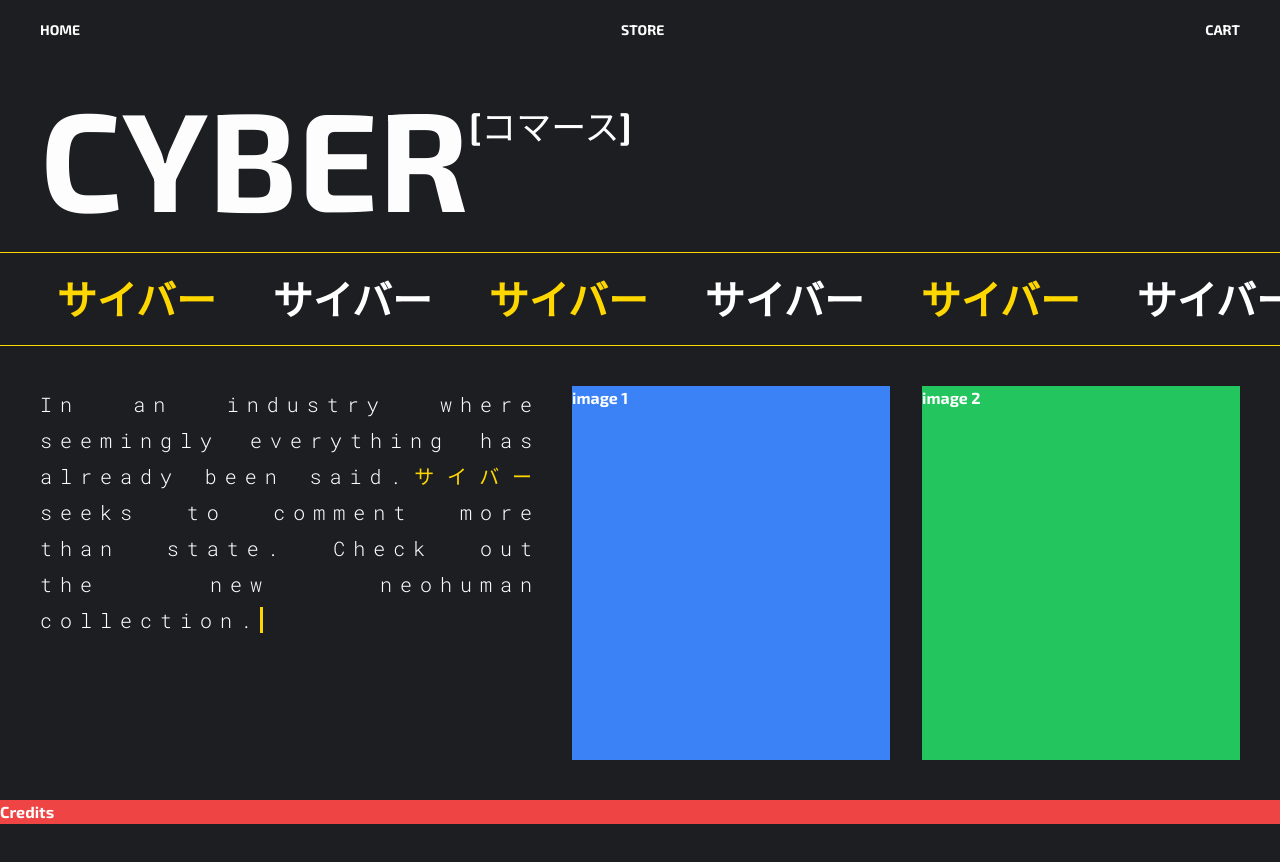
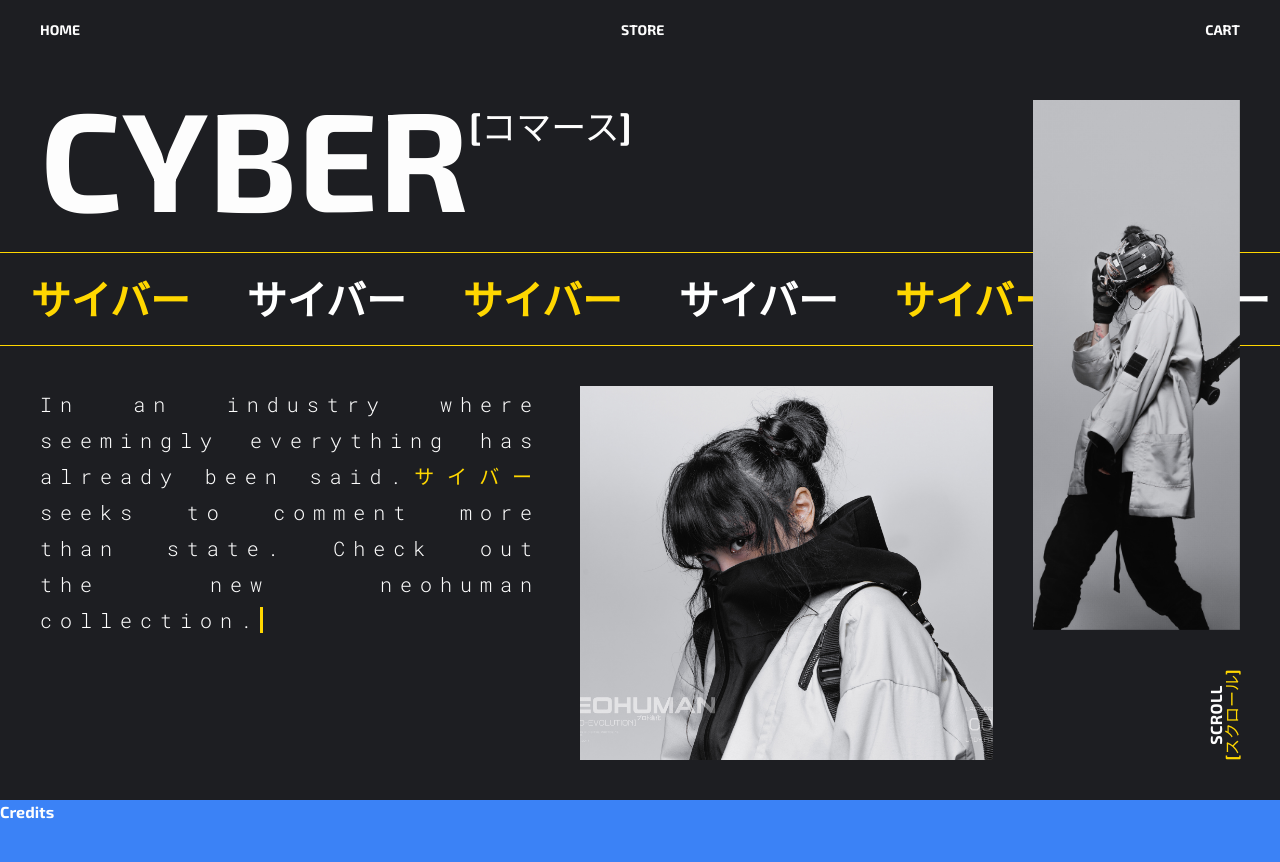
Before and after one commit to jzwoo/cyber_punk_frontend_v2, a Next.js app: page / in a window 1280 px wide. Shown: the top 862 px of the page. Before the commit the page ends 824 px from the top, so only its background shows below. Built offline with nearby package versions, Linux system fonts and the light colour scheme.

Commit message:
Added landing page images

```diff
--- a/src/app/globals.css
+++ b/src/app/globals.css
@@ -80,6 +80,10 @@
   }
 }
 
+html {
+  scroll-behavior: smooth;
+}
+
 body::-webkit-scrollbar {
   display: none;
 }
--- a/src/app/page.tsx
+++ b/src/app/page.tsx
@@ -1,5 +1,6 @@
 import { robotoMonoFont } from "@/app/font"
 import Ticker from "@/components/ticker/ticker"
+import Image from "next/image"
 import React from "react"
 
 const Landing: React.FC = () => {
@@ -19,7 +20,7 @@ const Landing: React.FC = () => {
 
       <Ticker />
 
-      <div className="flex flex-1 p-10 justify-between gap-8">
+      <div className="flex flex-1 p-10 justify-between gap-10">
         <div className="w-[500px]">
           <p
             className={`${robotoMonoFont.className} text-xl text-justify leading-[1.8] tracking-[8px]`}
@@ -37,16 +38,50 @@ const Landing: React.FC = () => {
           </p>
         </div>
 
-        <div className="flex flex-1 bg-blue-500">image 1</div>
+        <div className="relative flex flex-[2_2_0%]">
+          <Image
+            className="object-cover"
+            src="/landing/image1.jpg"
+            alt="Image1"
+            fill={true}
+            quality={100}
+          />
+        </div>
 
-        <div className="flex flex-1 bg-green-500">image 2</div>
+        <div className="relative flex flex-col flex-1">
+          <div className="relative flex flex-1 mt-[-286px] mb-[130px]">
+            <Image
+              className="object-cover"
+              src="/landing/image2.jpg"
+              alt="Image2"
+              fill={true}
+              quality={100}
+            />
+          </div>
+
+          <div className="absolute flex flex-col items-center right-[-29.5px] bottom-[29.5px] -rotate-90 leading-none">
+            <a href="#credits" className="tracking-wide">
+              SCROLL
+            </a>
+
+            <a href="#credits">
+              <span className="text-[var(--gold)] font-light">
+                [スクロール]
+              </span>
+            </a>
+          </div>
+        </div>
       </div>
     </div>
   )
 }
 
 const Credits: React.FC = () => {
-  return <div className="bg-red-500">Credits</div>
+  return (
+    <div id="credits" className="bg-blue-500 h-[calc(100vh-60px)]">
+      Credits
+    </div>
+  )
 }
 
 const Home: React.FC = () => {
--- a/src/components/navbar/navbar.tsx
+++ b/src/components/navbar/navbar.tsx
@@ -3,7 +3,7 @@ import React from "react"
 
 const Navbar: React.FC = () => {
   return (
-    <div className="sticky top-0 bg-black flex justify-between h-[60px] px-[40px] py-[20px]">
+    <div className="sticky top-0 bg-black flex justify-between h-[60px] px-[40px] py-[20px] z-40">
       <Link className="text-sm" href="/">
         HOME
       </Link>
```
Also changed, not shown: public/landing/image1.jpg (added), public/landing/image2.jpg (added).
